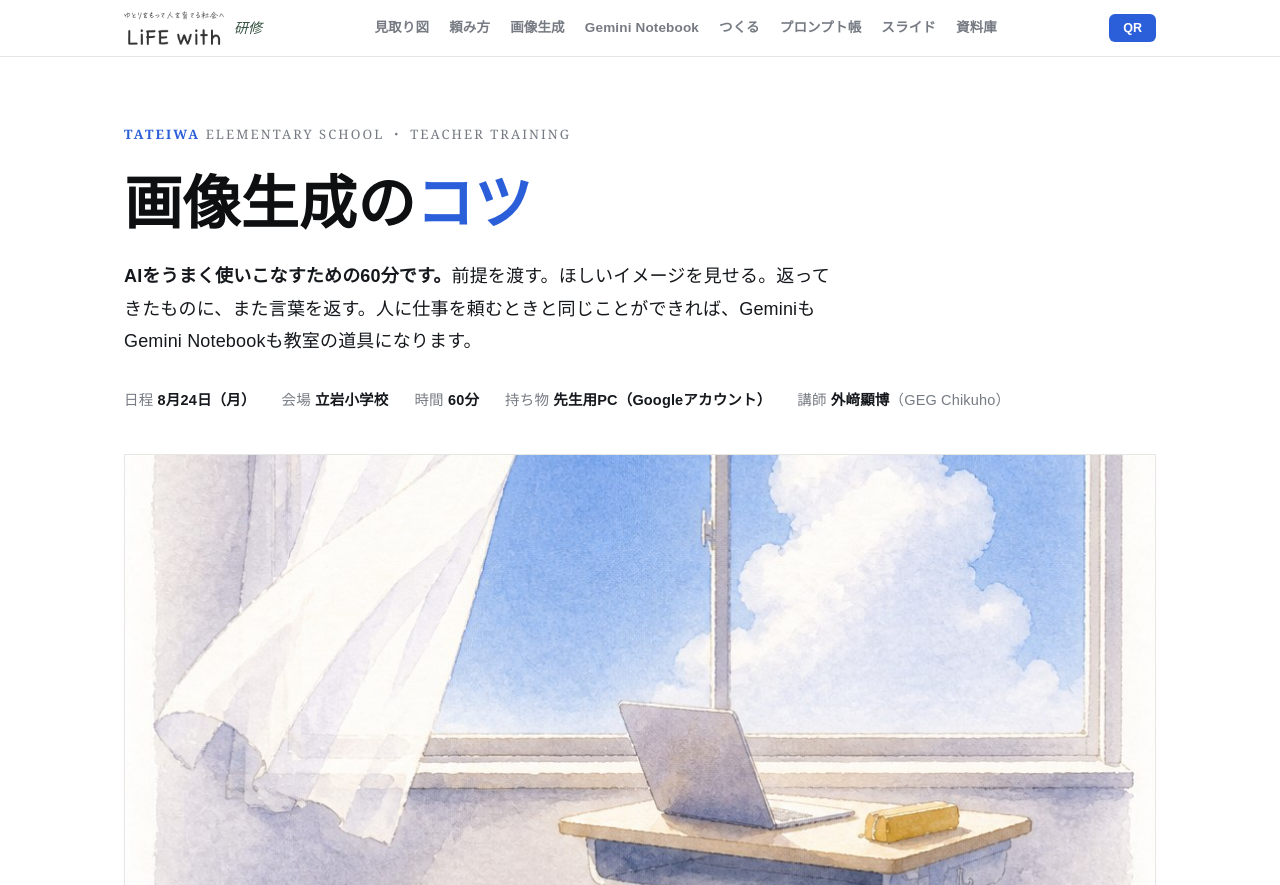
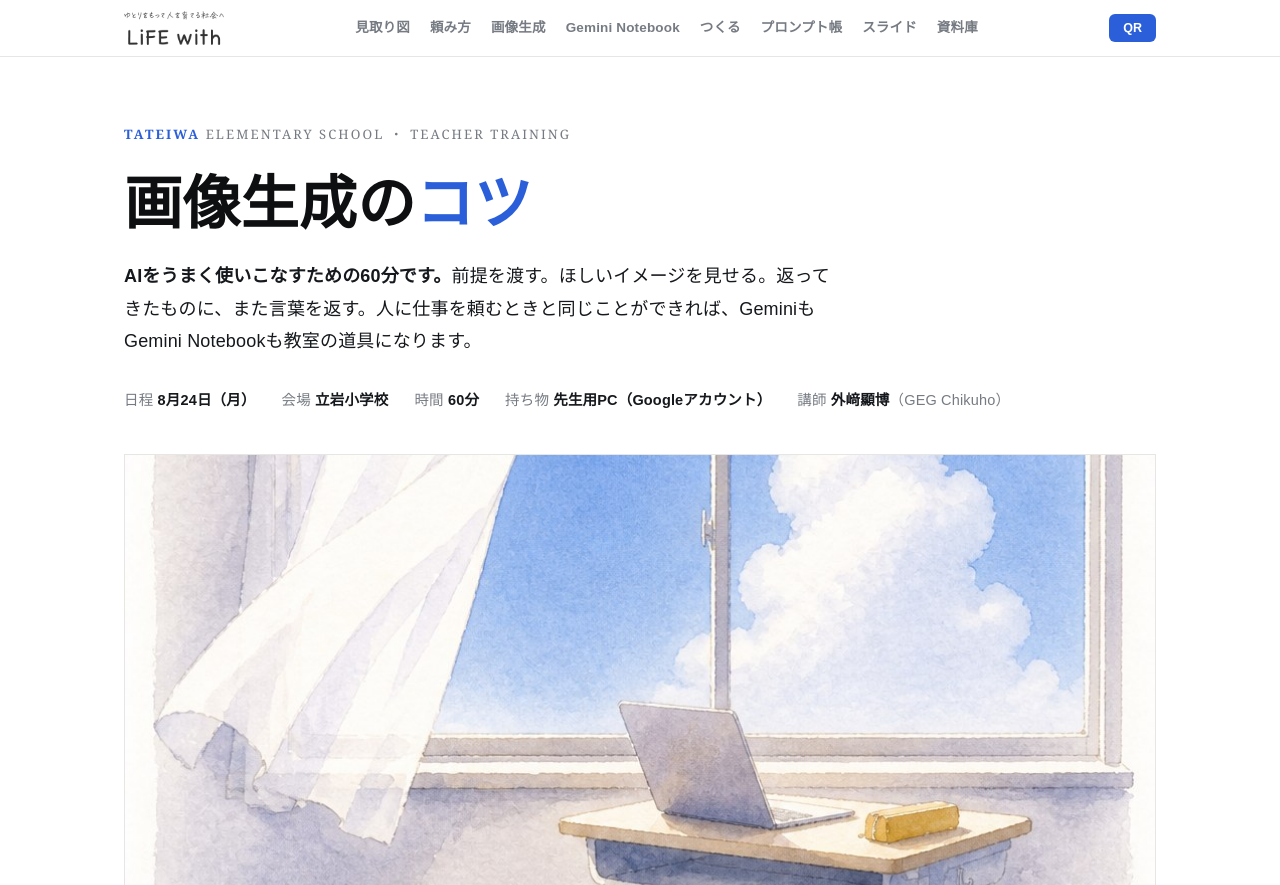
Before and after one commit to A-TOZAK/tateiwa-kenshu, a plain HTML site: page index.html in a window 1280 px wide. Shown: the top 885 px of the page. Drawn offline with Linux system fonts and the light colour scheme.

Commit message:
ロゴ横の『研修』ラベルを削除
Co-Authored-By: Claude Fable 5 <noreply@anthropic.com>

```diff
--- a/index.html
+++ b/index.html
@@ -13,7 +13,7 @@
 <!-- ===== top bar ===== -->
 <header class="bar">
   <div class="wrap">
-    <a class="brand-logo" href="./" aria-label="このサイトのトップへ"><img src="assets/logo.png" alt="LiFE with"><span class="with">研修</span></a>
+    <a class="brand-logo" href="./" aria-label="このサイトのトップへ"><img src="assets/logo.png" alt="LiFE with"></a>
     <nav class="nav">
       <a href="#flow">見取り図</a>
       <a href="#tanomikata">頼み方</a>
```
